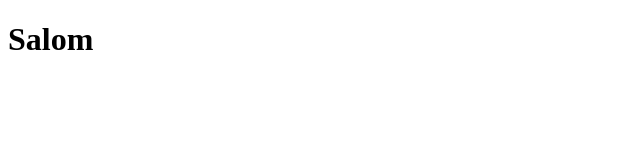
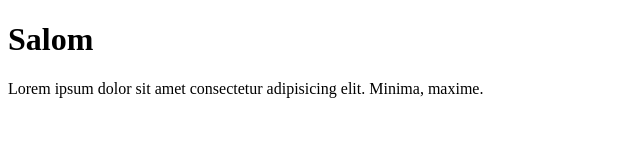
Before and after one commit to ramziddinmirzajonovdev/1, a plain HTML site: page index.html in a window 1280 px wide. Shown: the whole page, without its empty margins (0-640 px from the left). Drawn offline with Linux system fonts and the light colour scheme.

Commit message:
Add site heading and moto

```diff
--- a/index.html
+++ b/index.html
@@ -7,5 +7,6 @@
 </head>
 <body>
     <h1>Salom</h1>
+    <p>Lorem ipsum dolor sit amet consectetur adipisicing elit. Minima, maxime.</p>
 </body>
 </html>
```
